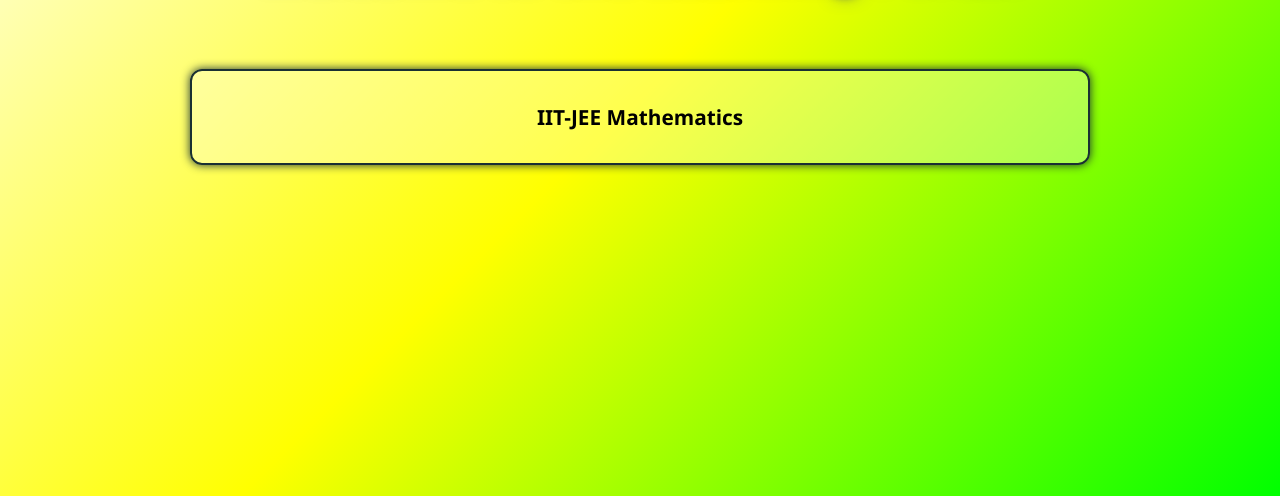
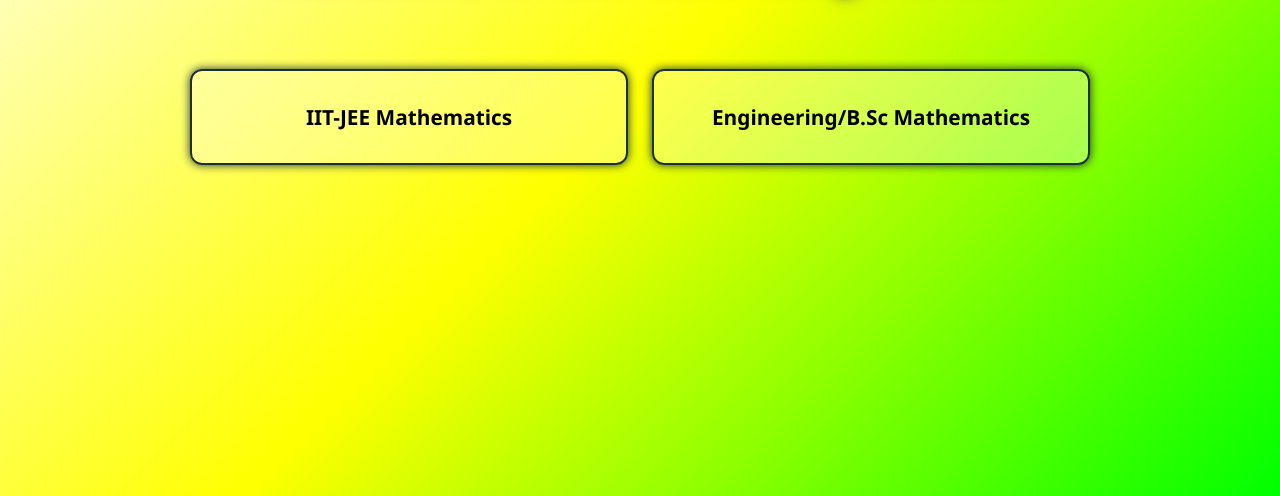
Before and after one commit to rthakre57/maths-youtube-channel, a plain HTML site: page index.html in a window 1280 px wide. Shown: the part 304-800 px from the top of the page. Drawn offline with Linux system fonts and the light colour scheme.

Commit message:
Update index.html

```diff
--- a/index.html
+++ b/index.html
@@ -147,6 +147,7 @@
 
   <main>
     <a class="tab" href="jee-maths.html">IIT-JEE Mathematics</a>
+    <a class="tab" href="graduation-maths.html">Engineering/B.Sc Mathematics</a>
 
   </main>
 
```
